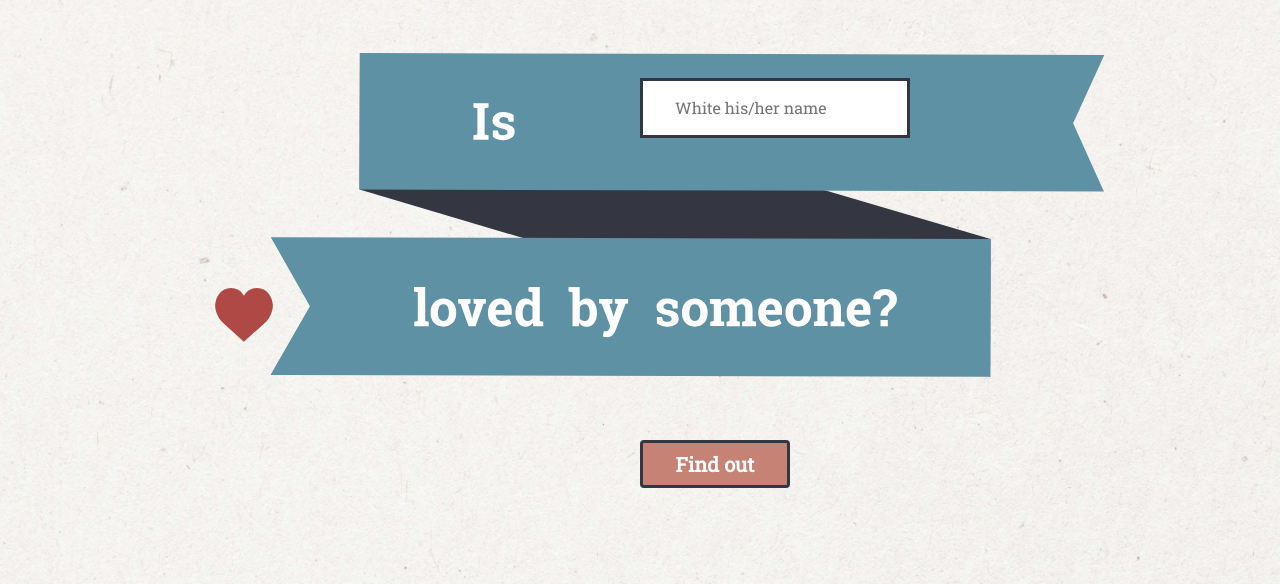
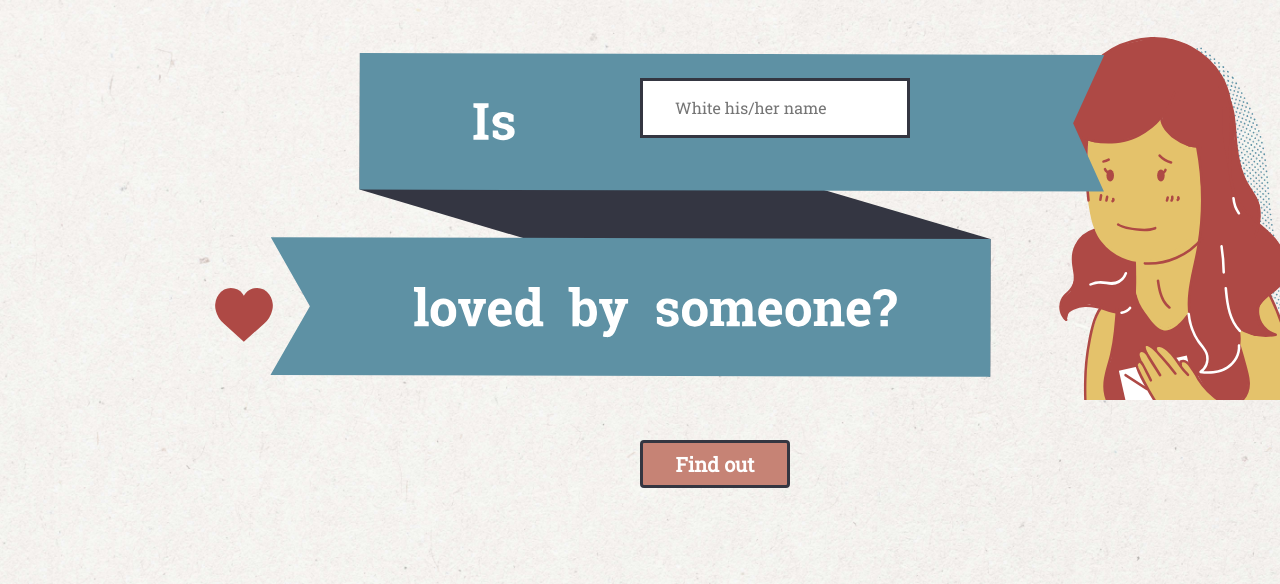
Before and after one commit to shanfernando97/I-really-love-you, a PHP site: page /wonder.php in a window 1280 px wide. Shown: the part 216-800 px from the top of the page. Run offline with PHP 8.4, Linux system fonts and the light colour scheme.

Commit message:
css-change

```diff
--- a/web-dev/css/style.css
+++ b/web-dev/css/style.css
@@ -119,6 +119,8 @@
 
   .insertBtn:hover{
   	background-color: #343641;
+
+    color:#ffffff;
   }
 
   textarea{
@@ -173,16 +175,17 @@
   display: table;
   float: inherit;
   top: 110%;
-
   width: 150px;
 
 }
+
 .searchImg{
   position: relative;
-  background-image: url("../image/search.svg");
+  background-image: url("../image/search.svg"),
+                    url("../image/girl.svg");
   background-repeat: no-repeat;
-  background-position: center top;
-  background-size: 110% 110%;
+  background-position: center top, 450px 30px;
+  background-size: 110% 110%, 110% 110%;
 
   /*position: center center !important;*/
 }
```
